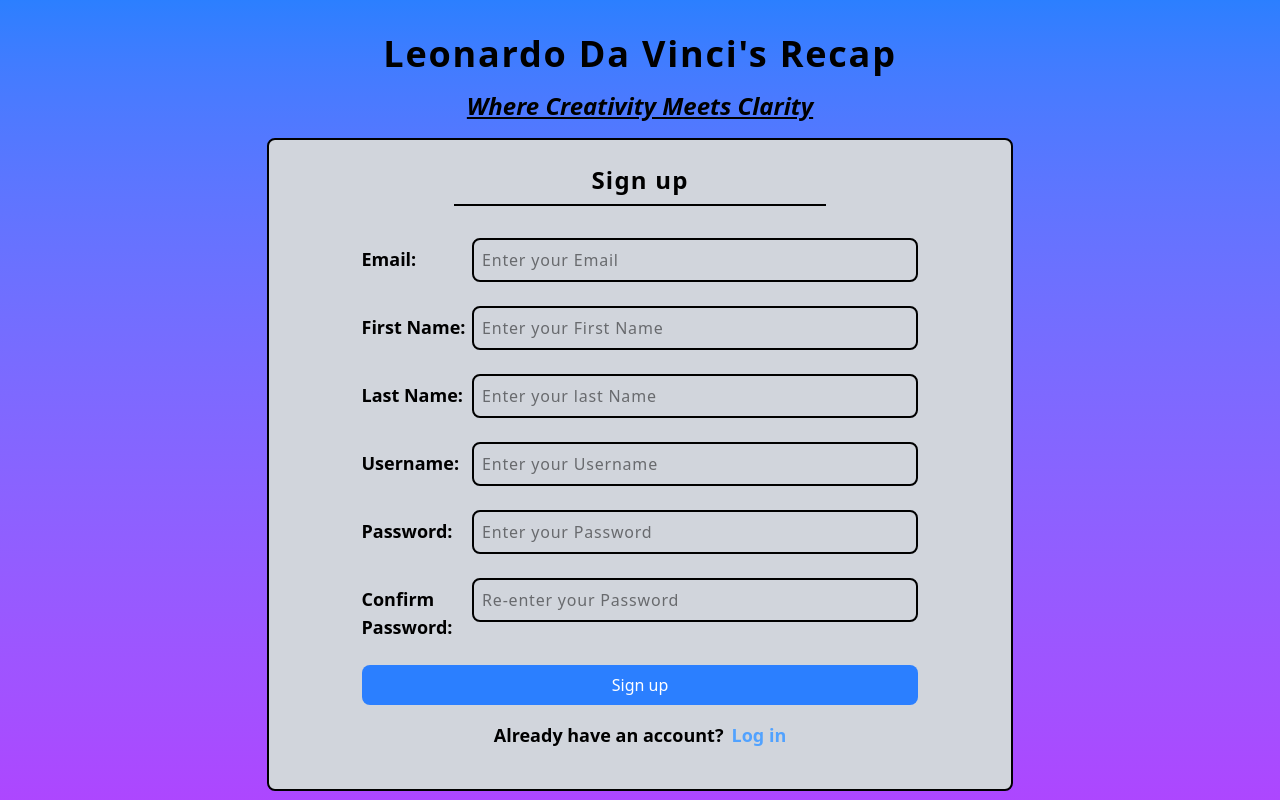
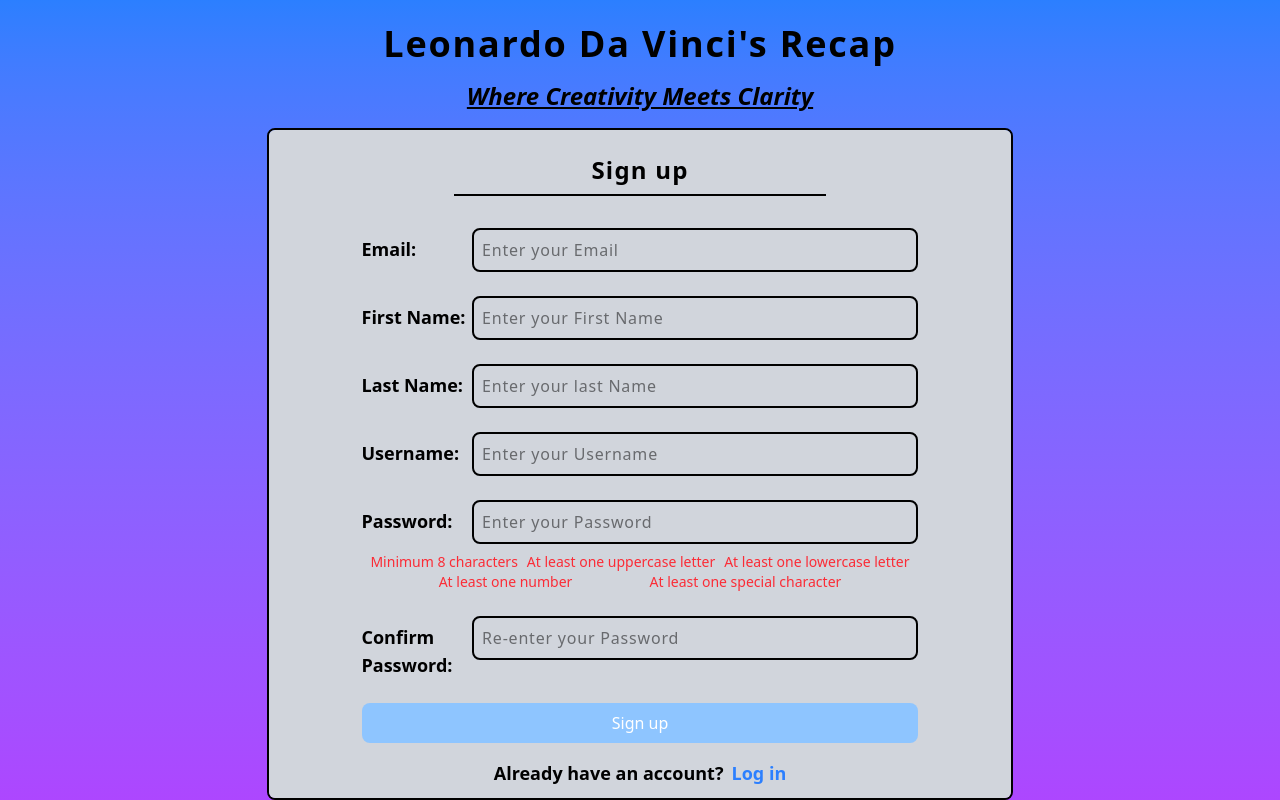
Before and after one commit to JoelKong/ICT2216-Secure-Software-Development, a React (Vite) app in the folder frontend/: page / in a window 1280 px wide. Both pictures are taken after a click on the element "Sign up". Built offline with nearby package versions, Linux system fonts and the light colour scheme.

Commit message:
input validation and env handling

```diff
--- a/frontend/package.json
+++ b/frontend/package.json
@@ -13,6 +13,7 @@
   "dependencies": {
     "@microsoft/eslint-formatter-sarif": "^3.1.0",
     "@tailwindcss/vite": "^4.1.5",
+    "dotenv": "^16.5.0",
     "react": "^19.1.0",
     "react-dom": "^19.1.0",
     "react-router-dom": "^7.6.0",
--- a/frontend/src/components/login/LoginForm.jsx
+++ b/frontend/src/components/login/LoginForm.jsx
@@ -6,6 +6,9 @@ export default function LoginForm({ setIsSignup, setModal }) {
     username: "",
     password: "",
   });
+
+  // Loading state for processes
+  const [loading, setLoading] = useState(false);
 
   // Handle input changes
   const handleChange = (e) => {
@@ -19,8 +22,27 @@ export default function LoginForm({ setIsSignup, setModal }) {
   // Login function to send login details to Flask backend
   async function handleLogin(e) {
     e.preventDefault();
+    setLoading(true);
     try {
-      const response = await fetch("http://localhost:5000/api/login", {
+      // Input Validation
+      let error = "";
+      if (!loginFormData.username || !loginFormData.password) {
+        error = "All fields are required";
+      }
+
+      if (error) {
+        setModal({
+          active: true,
+          type: "fail",
+          message: error,
+        });
+        return;
+      }
+
+      const apiUrl = import.meta.env.VITE_API_ENDPOINT;
+      const loginRoute = import.meta.env.VITE_LOGIN_ROUTE;
+
+      const response = await fetch(`${apiUrl}/${loginRoute}`, {
         method: "POST",
         headers: {
           "Content-Type": "application/json",
@@ -34,6 +56,11 @@ export default function LoginForm({ setIsSignup, setModal }) {
         // Handle successful login (e.g., redirect or store token)
       } else {
         console.error("Login failed");
+        setModal({
+          active: true,
+          type: "fail",
+          message: "Login credentials are incorrect.",
+        });
         // Handle login failure (e.g., show error message)
       }
     } catch (error) {
@@ -43,6 +70,8 @@ export default function LoginForm({ setIsSignup, setModal }) {
         message: "Something went wrong. Please try again.",
       });
       console.error("Error during login:", error);
+    } finally {
+      setLoading(false);
     }
   }
 
@@ -59,7 +88,7 @@ export default function LoginForm({ setIsSignup, setModal }) {
           <div className="flex md:flex-row flex-col w-full h-full md:items-baseline justify-center mb-6">
             <label
               htmlFor="username"
-              className="font-semibold text-lg w-1/4 text-left"
+              className="font-semibold text-lg md:w-1/4 w-full text-left"
             >
               Username:
             </label>
@@ -75,7 +104,7 @@ export default function LoginForm({ setIsSignup, setModal }) {
           <div className="flex md:flex-row flex-col w-full h-full md:items-baseline justify-center mb-6">
             <label
               htmlFor="password"
-              className="font-semibold text-lg w-1/4 text-left"
+              className="font-semibold text-lg md:w-1/4 w-full text-left"
             >
               Password:
             </label>
@@ -90,17 +119,24 @@ export default function LoginForm({ setIsSignup, setModal }) {
           </div>
           <button
             type="submit"
-            onClick={() => handleLogin(e)}
-            className="w-full p-2 bg-blue-500 text-white rounded-lg hover:bg-blue-600 cursor-pointer transition duration-200"
+            onClick={(e) => handleLogin(e)}
+            disabled={!loginFormData.username || !loginFormData.password}
+            className="w-full p-2 bg-blue-500 text-white rounded-lg disabled:bg-blue-300 disabled:cursor-not-allowed hover:bg-blue-600 cursor-pointer transition duration-200"
           >
-            Log in
+            {loading ? (
+              <div className="flex justify-center items-center">
+                <div className="w-6 h-6 border-4 border-t-4 border-gray-300 border-t-blue-500 rounded-full animate-spin"></div>
+              </div>
+            ) : (
+              "Log in" // Button text when not loading
+            )}
           </button>
         </form>
         <div className="flex flex-row items-center justify-center mt-4">
           <p className="font-semibold text-lg">Don't have an account?</p>
           <p
             onClick={() => setIsSignup(true)}
-            className="font-bold text-lg text-blue-400 hover:underline ml-2 cursor-pointer"
+            className="font-bold text-lg text-blue-500 hover:underline ml-2 cursor-pointer"
           >
             Sign up
           </p>
--- a/frontend/src/components/login/SignupForm.jsx
+++ b/frontend/src/components/login/SignupForm.jsx
@@ -11,6 +11,18 @@ export default function SignupForm({ setIsSignup, setModal }) {
     confirmPassword: "",
   });
 
+  // State for loading processes
+  const [loading, setLoading] = useState(false);
+
+  // State for password validation
+  const [passwordValid, setPasswordValid] = useState({
+    length: false,
+    uppercase: false,
+    lowercase: false,
+    number: false,
+    specialChar: false,
+  });
+
   // Handle input changes
   const handleChange = (e) => {
     const { name, value } = e.target;
@@ -18,13 +30,79 @@ export default function SignupForm({ setIsSignup, setModal }) {
       ...prev,
       [name]: value,
     }));
+
+    // Password validation check when password field changes
+    if (name === "password") {
+      validatePassword(value);
+    }
   };
 
-  // Login function to send login details to Flask backend
+  // Password validation function
+  function validatePassword(password) {
+    setPasswordValid({
+      length: password.length >= 8,
+      uppercase: /[A-Z]/.test(password),
+      lowercase: /[a-z]/.test(password),
+      number: /\d/.test(password),
+      specialChar: /[!@#$%^&*(),.?":{}|<>]/.test(password),
+    });
+  }
+
+  // Signup function to send signup details to backend
   async function handleSignup(e) {
     e.preventDefault();
+    setLoading(true);
     try {
-      const response = await fetch("http://localhost:5000/api/signup", {
+      // Input Validation
+      let error = "";
+      if (
+        !signupFormData.email ||
+        !signupFormData.firstName ||
+        !signupFormData.lastName ||
+        !signupFormData.username ||
+        !signupFormData.password ||
+        !signupFormData.confirmPassword
+      ) {
+        error = "All fields are required";
+      }
+
+      // Regex validation for email
+      const emailRegex = /^[^\s@]+@[^\s@]+\.[^\s@]+$/;
+      if (!emailRegex.test(signupFormData.email)) {
+        error = "Please enter a valid email address";
+      }
+
+      // Password strength validation (minimum 8 characters, 1 uppercase, 1 lowercase, 1 number, 1 special character)
+      if (
+        !passwordValid.length ||
+        !passwordValid.uppercase ||
+        !passwordValid.lowercase ||
+        !passwordValid.number ||
+        !passwordValid.specialChar
+      ) {
+        error =
+          "Password must be at least 8 characters long, contain at least one uppercase letter, one lowercase letter, one number, and one special character.";
+      }
+
+      // Confirmation of password validation
+      if (signupFormData.password !== signupFormData.confirmPassword) {
+        error = "Passwords do not match.";
+      }
+
+      if (error) {
+        setModal({
+          active: true,
+          type: "fail",
+          message: error,
+        });
+        return;
+      }
+
+      // Send request for signup
+      const apiUrl = import.meta.env.VITE_API_ENDPOINT;
+      const signupRoute = import.meta.env.VITE_SIGNUP_ROUTE;
+
+      const response = await fetch(`${apiUrl}/${signupRoute}`, {
         method: "POST",
         headers: {
           "Content-Type": "application/json",
@@ -35,10 +113,14 @@ export default function SignupForm({ setIsSignup, setModal }) {
       if (response.ok) {
         const data = await response.json();
         console.log("Signup successful:", data);
-        // Handle successful login (e.g., redirect or store token)
+        // Handle successful signup (e.g., redirect or store token)
       } else {
         console.error("Signup failed");
-        // Handle login failure (e.g., show error message)
+        setModal({
+          active: true,
+          type: "fail",
+          message: "Signup credentials are incorrect.",
+        });
       }
     } catch (error) {
       setModal({
@@ -47,6 +129,8 @@ export default function SignupForm({ setIsSignup, setModal }) {
         message: "Something went wrong. Please try again.",
       });
       console.error("Error during signup:", error);
+    } finally {
+      setLoading(false);
     }
   }
 
@@ -58,17 +142,17 @@ export default function SignupForm({ setIsSignup, setModal }) {
       <div className="flex flex-col items-center w-3/4 mt-4">
         <form
           className="flex flex-col items-center w-full mt-4"
-          onSubmit={(e) => handleLogin(e)}
+          onSubmit={(e) => handleSignup(e)}
         >
           <div className="flex md:flex-row flex-col w-full h-full md:items-baseline justify-center mb-6">
             <label
               htmlFor="email"
-              className="font-semibold text-lg w-1/4 text-left"
+              className="font-semibold text-lg md:w-1/4 w-full text-left"
             >
               Email:
             </label>
             <input
-              type="text"
+              type="email"
               name="email"
               value={signupFormData.email}
               onChange={handleChange}
@@ -79,7 +163,7 @@ export default function SignupForm({ setIsSignup, setModal }) {
           <div className="flex md:flex-row flex-col w-full h-full md:items-baseline justify-center mb-6">
             <label
               htmlFor="firstName"
-              className="font-semibold text-lg w-1/4 text-left"
+              className="font-semibold text-lg md:w-1/4 w-full text-left"
             >
               First Name:
             </label>
@@ -95,7 +179,7 @@ export default function SignupForm({ setIsSignup, setModal }) {
           <div className="flex md:flex-row flex-col w-full h-full md:items-baseline justify-center mb-6">
             <label
               htmlFor="lastName"
-              className="font-semibold text-lg w-1/4 text-left"
+              className="font-semibold text-lg md:w-1/4 w-full text-left"
             >
               Last Name:
             </label>
@@ -111,7 +195,7 @@ export default function SignupForm({ setIsSignup, setModal }) {
           <div className="flex md:flex-row flex-col w-full h-full md:items-baseline justify-center mb-6">
             <label
               htmlFor="username"
-              className="font-semibold text-lg w-1/4 text-left"
+              className="font-semibold text-lg md:w-1/4 w-full text-left"
             >
               Username:
             </label>
@@ -124,10 +208,11 @@ export default function SignupForm({ setIsSignup, setModal }) {
               className="w-full p-2 border-2 rounded-lg tracking-wider"
             />
           </div>
-          <div className="flex md:flex-row flex-col w-full h-full md:items-baseline justify-center mb-6">
+          <div className="flex flex-col w-full">
+            <div className="flex md:flex-row flex-col w-full h-full md:items-baseline justify-center mb-2">
               <label
                 htmlFor="password"
-              className="font-semibold text-lg w-1/4 text-left"
+                className="font-semibold text-lg md:w-1/4 w-full text-left"
               >
                 Password:
               </label>
@@ -140,10 +225,53 @@ export default function SignupForm({ setIsSignup, setModal }) {
                 className="w-full p-2 border-2 rounded-lg tracking-wider"
               />
             </div>
+            <div className="w-full text-sm text-gray-600 mb-6">
+              <ul className="flex flex-row flex-wrap justify-evenly">
+                <li
+                  className={`${
+                    passwordValid.length ? "text-green-600" : "text-red-500"
+                  }`}
+                >
+                  Minimum 8 characters
+                </li>
+                <li
+                  className={`${
+                    passwordValid.uppercase ? "text-green-600" : "text-red-500"
+                  }`}
+                >
+                  At least one uppercase letter
+                </li>
+                <li
+                  className={`${
+                    passwordValid.lowercase ? "text-green-600" : "text-red-500"
+                  }`}
+                >
+                  At least one lowercase letter
+                </li>
+                <li
+                  className={`${
+                    passwordValid.number ? "text-green-600" : "text-red-500"
+                  }`}
+                >
+                  At least one number
+                </li>
+                <li
+                  className={`${
+                    passwordValid.specialChar
+                      ? "text-green-600"
+                      : "text-red-500"
+                  }`}
+                >
+                  At least one special character
+                </li>
+              </ul>
+            </div>
+          </div>
+
           <div className="flex md:flex-row flex-col w-full h-full md:items-baseline justify-center mb-6">
             <label
               htmlFor="confirmPassword"
-              className="font-semibold text-lg w-1/4 text-left"
+              className="font-semibold text-lg md:w-1/4 w-full text-left"
             >
               Confirm Password:
             </label>
@@ -158,17 +286,31 @@ export default function SignupForm({ setIsSignup, setModal }) {
           </div>
           <button
             type="submit"
-            onClick={() => handleLogin(e)}
-            className="w-full p-2 bg-blue-500 text-white rounded-lg hover:bg-blue-600 cursor-pointer transition duration-200"
+            onClick={(e) => handleSignup(e)}
+            disabled={
+              !signupFormData.email ||
+              !signupFormData.firstName ||
+              !signupFormData.lastName ||
+              !signupFormData.username ||
+              !signupFormData.password ||
+              !signupFormData.confirmPassword
+            }
+            className="w-full p-2 bg-blue-500 text-white rounded-lg disabled:bg-blue-300 disabled:cursor-not-allowed hover:bg-blue-600 cursor-pointer transition duration-200"
           >
-            Sign up
+            {loading ? (
+              <div className="flex justify-center items-center">
+                <div className="w-6 h-6 border-4 border-t-4 border-gray-300 border-t-blue-500 rounded-full animate-spin"></div>
+              </div>
+            ) : (
+              "Sign up"
+            )}
           </button>
         </form>
         <div className="flex flex-row items-center justify-center mt-4">
           <p className="font-semibold text-lg">Already have an account?</p>
           <p
             onClick={() => setIsSignup(false)}
-            className="font-bold text-lg text-blue-400 hover:underline ml-2 cursor-pointer"
+            className="font-bold text-lg text-blue-500 hover:underline ml-2 cursor-pointer"
           >
             Log in
           </p>
```
Also changed, not shown: frontend/src/components/global/Modal.jsx (+9 -7 lines), 2 other files (tests, documents, lock files or other folders). Lines whose indentation alone changed are shown as unchanged.
